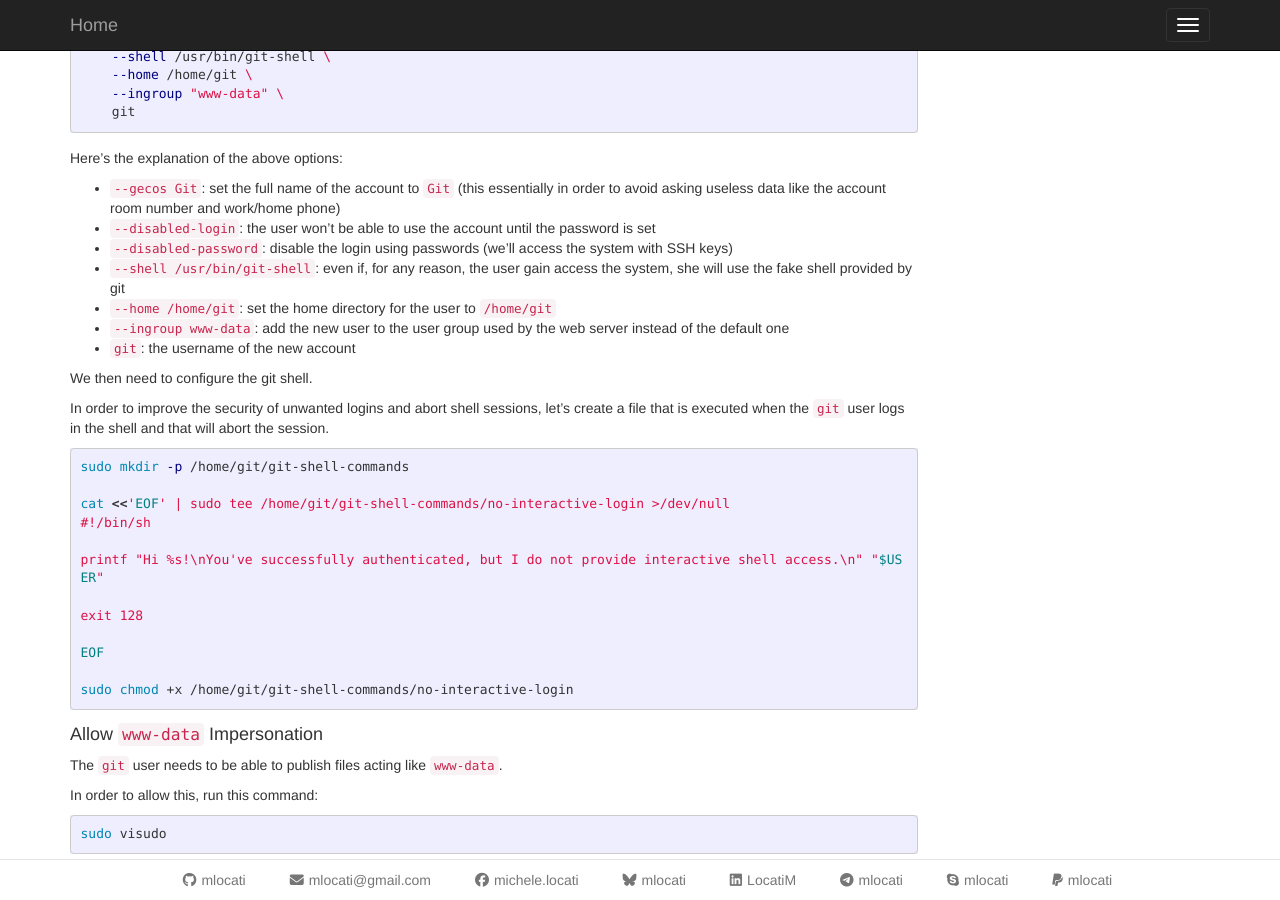
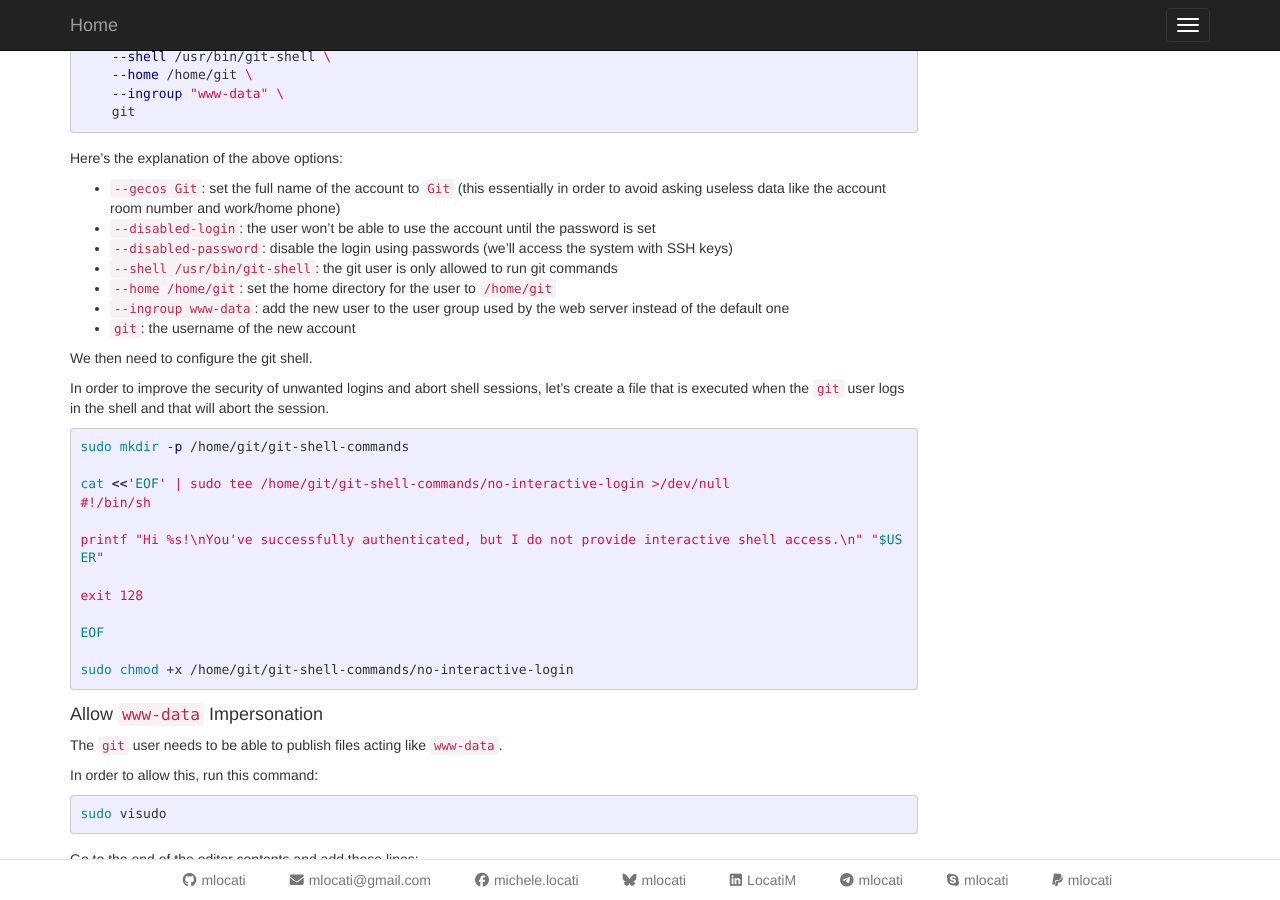
Before and after one commit to mlocati/mlocati.github.io, a Jekyll site: the page built from _articles/deploy-with-git-push.md, in a window 1280 px wide and 900 px high, scrolled down 2138 px. Built offline with Jekyll 4.4.1, drawn with Linux system fonts in a browser that asks for light colours; comment, search, counter and statistics services are not loaded.

Commit message:
Better git shell description

```diff
--- a/_articles/deploy-with-git-push.md
+++ b/_articles/deploy-with-git-push.md
@@ -179,7 +179,7 @@ Here's the explanation of the above options:
 - `--gecos Git`: set the full name of the account to `Git` (this essentially in order to avoid asking useless data like the account room number and work/home phone)
 - `--disabled-login`: the user won't be able to use the account until the password is set
 - `--disabled-password`: disable the login using passwords (we'll access the system with SSH keys)
-- `--shell /usr/bin/git-shell`: even if, for any reason, the user gain access the system, she will use the fake shell provided by git
+- `--shell /usr/bin/git-shell`: the git user is only allowed to run git commands
 - `--home /home/git`: set the home directory for the user to `/home/git`
 - `--ingroup {% raw %}{{ webUserGroup }}{% endraw %}`: add the new user to the user group used by the web server instead of the default one
 - `git`: the username of the new account
```
